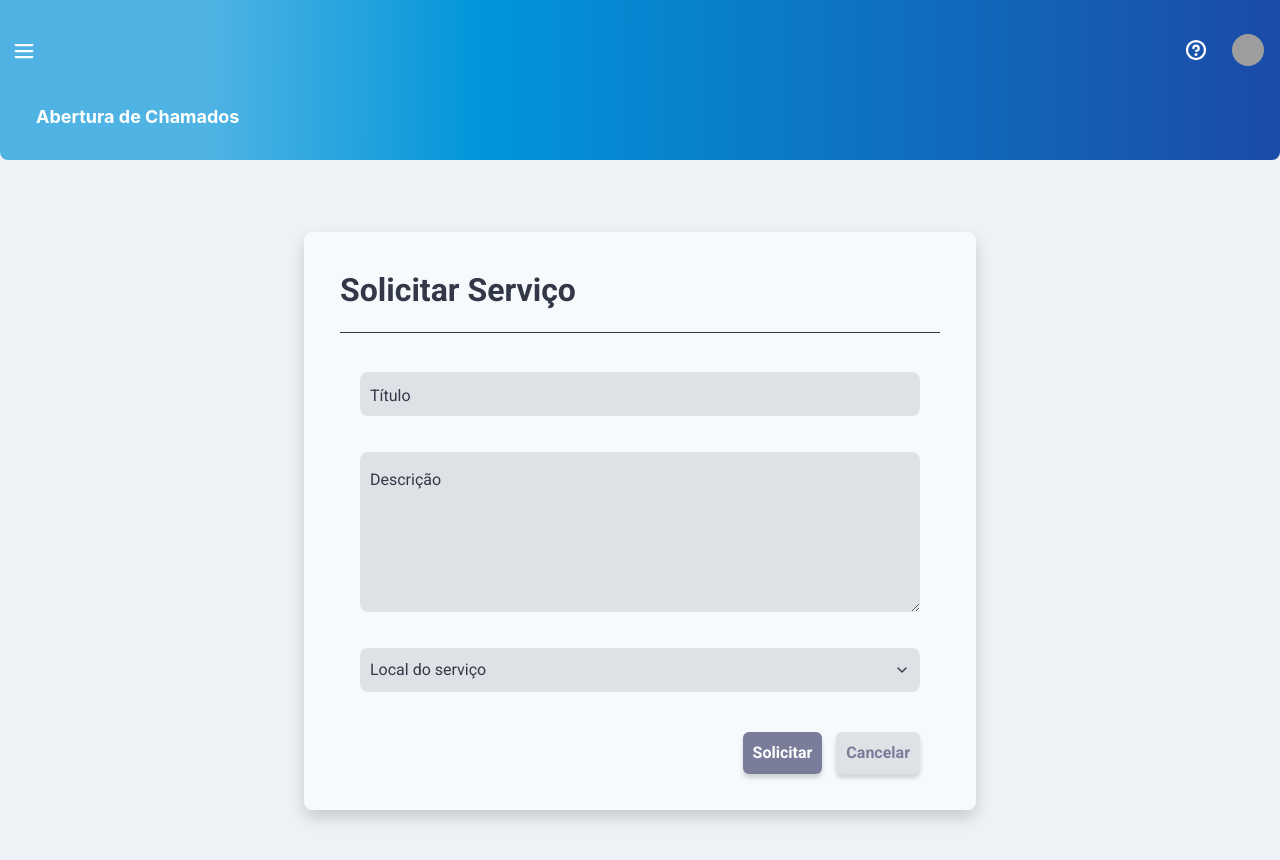
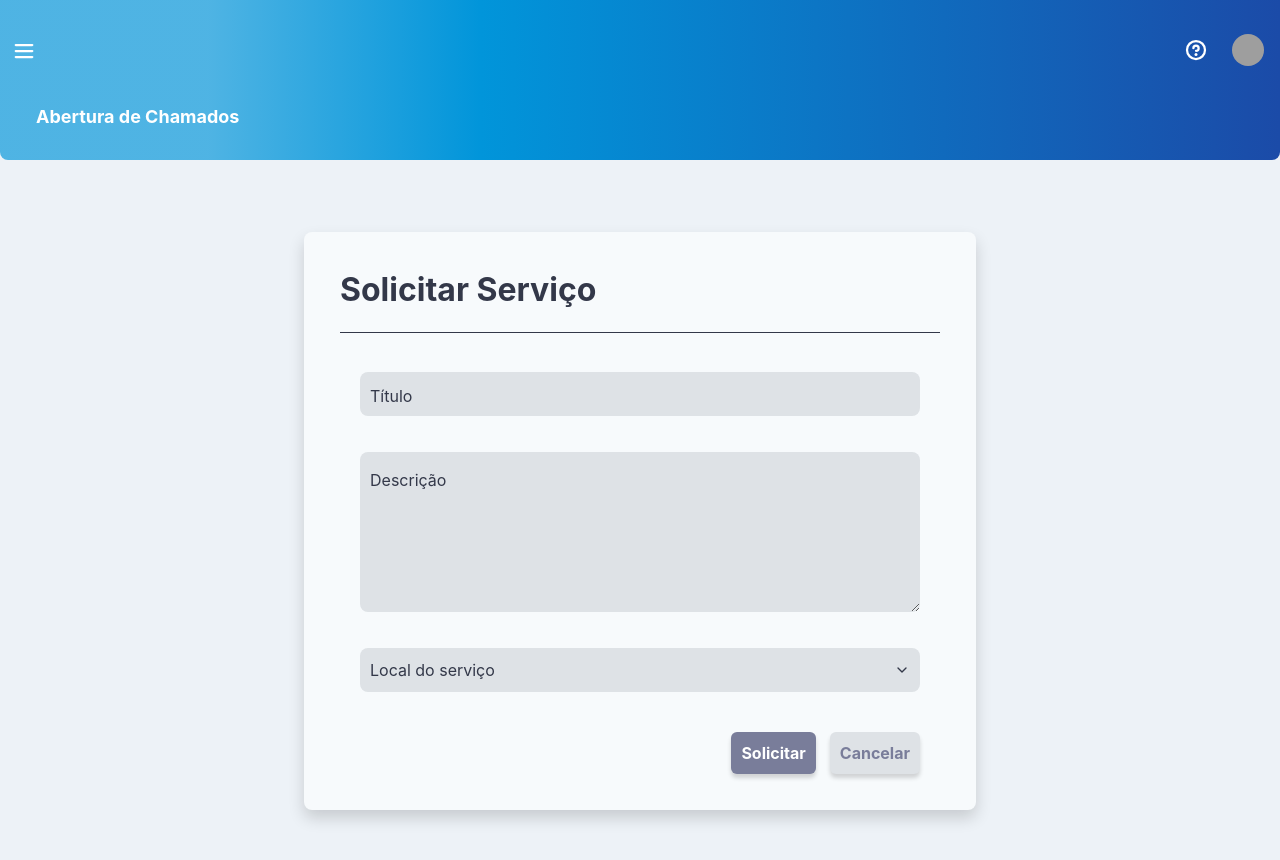
Before and after one commit to CharlieBellow/GLPI-react-components, a React (Create React App) app: page /FormService in a window 1280 px wide. Shown: the top 860 px of the page. Built offline with nearby package versions, Linux system fonts and the light colour scheme; grey boxes are pictures that could not be loaded; the HTML template or start-up script is replaced by a standard one.

Commit message:
refactor: padroniza a fonte do projeto

```diff
--- a/public/index.html
+++ b/public/index.html
@@ -2,8 +2,8 @@
 <html lang="pt-BR">
   <head>
     <meta charset="utf-8" />
-    <link rel="preconnect" href="https://fonts.googleapis.com">
-    <link rel="preconnect" href="https://fonts.gstatic.com" crossorigin>
+    <link rel="preconnect" href="https://fonts.googleapis.com" />
+    <link rel="preconnect" href="https://fonts.gstatic.com" crossorigin />
     <link rel="icon" href="%PUBLIC_URL%/favicon.ico" />
     <meta name="viewport" content="width=device-width, initial-scale=1" />
     <meta name="theme-color" content="#000000" />
@@ -15,6 +15,6 @@
   </head>
   <body>
     <noscript>You need to enable JavaScript to run this app.</noscript>
-    <div id="root"></div>
+    <div id="root" class="font-sans"></div>
   </body>
 </html>
--- a/src/components/CardAddUser.tsx
+++ b/src/components/CardAddUser.tsx
@@ -17,7 +17,7 @@ export const TabsTrigger = styled(TabsPrimitive.Trigger, {
 const CardAddUser = () => (
 	<div className='mx-4'>
 		<div
-			className="font-sans mt-[4.5rem] mx-auto mb-80 flex flex-col lg:block
+			className="mt-[4.5rem] mx-auto mb-80 flex flex-col lg:block
 			bg-white-ice pb-9 rounded-lg max-w-2xl lg:max-w-[50.5rem] lg:w-[50.5rem]
 			h-auto shadow-card"
 		>
--- a/src/components/CardFormService.tsx
+++ b/src/components/CardFormService.tsx
@@ -11,7 +11,7 @@ function CardFormService() {
   return (
 		<div className='mx-4'>
 			<div
-				className="font-sans mt-[4.5rem] mx-auto mb-80 flex flex-col lg:block
+				className=" mt-[4.5rem] mx-auto mb-80 flex flex-col lg:block
 				bg-white-ice pb-9 rounded-lg max-w-2xl lg:max-w-[50.5rem] lg:w-[50.5rem]
 				h-auto shadow-card"
 			>
--- a/src/components/CardNewUser.tsx
+++ b/src/components/CardNewUser.tsx
@@ -7,7 +7,7 @@ function CardNewUser() {
   return (
     <div className='mx-4'>
       <div
-				className="font-sans mt-[4.5rem] mx-auto mb-80 flex flex-col lg:block
+				className="mt-[4.5rem] mx-auto mb-80 flex flex-col lg:block
 				bg-white-ice pb-9 rounded-lg max-w-2xl lg:max-w-[50.5rem] lg:w-[50.5rem]
 				h-auto shadow-card"
 			>
--- a/tailwind.config.js
+++ b/tailwind.config.js
@@ -15,7 +15,7 @@ module.exports = {
 
 		extend: {
 			fontFamily: {
-				sans: ['"Roboto"', "sans-serif"],
+				sans: 'Roboto, sans-serif'
 			},
 
 			fontSize: {
```
